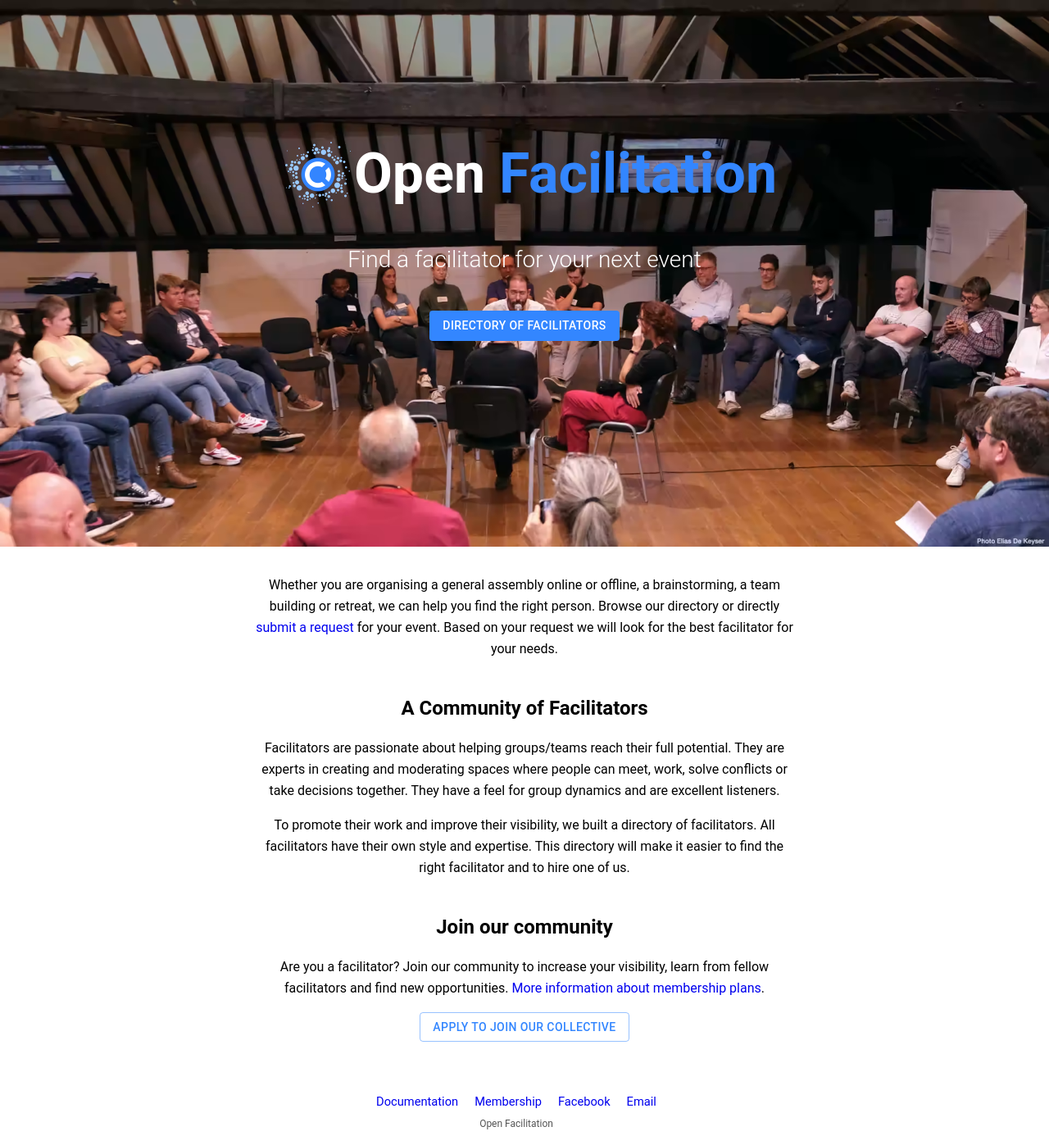
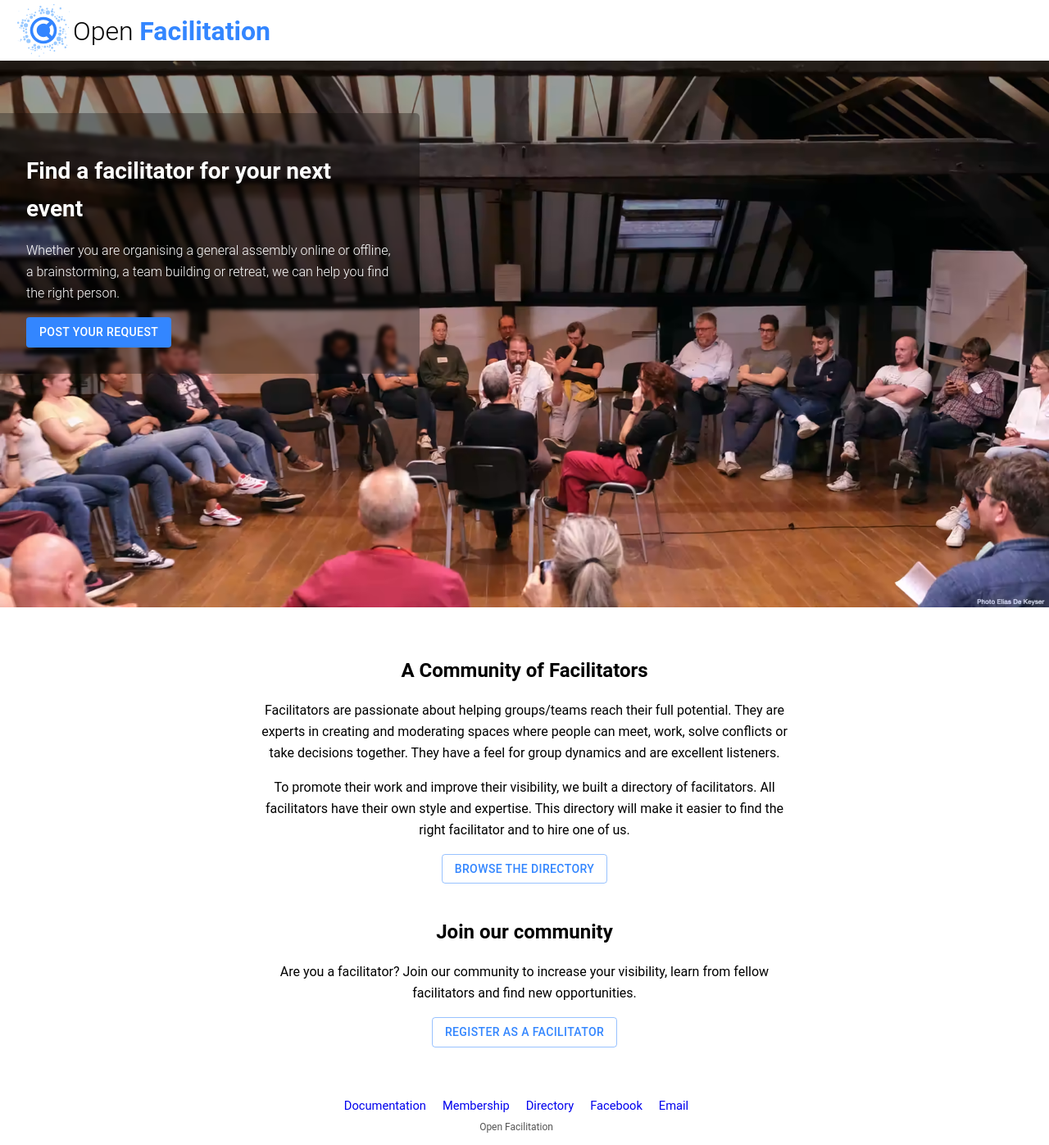
Before and after one commit to xdamman/openfacilitation, a Next.js app in the folder frontend/: page / in a window 1280 px wide. Shown: the whole page at 82% size. Built offline with nearby package versions, Linux system fonts and the light colour scheme.

Commit message:
fix avatar

```diff
--- a/frontend/components/FacilitatorRow.js
+++ b/frontend/components/FacilitatorRow.js
@@ -1,7 +1,8 @@
 import styled from "styled-components";
 import { Flex, Box } from "rebass";
 import numeral from "../lib/numeral";
-import { Icon, Avatar } from "../styles";
+import { Icon } from "../styles";
+import Avatar from "../components/Avatar";
 import Tags from "./Tags";
 
 const Row = styled.div`
--- a/frontend/components/Topbar.js
+++ b/frontend/components/Topbar.js
@@ -35,7 +35,7 @@
           <Link href="/">
             <A title="Go back to openfacilitation.com">
               <Logo
-                src="/images/openfacilitation-logo.png"
+                src="/images/openfacilitation-logo.svg"
                 alt="openfacilitation logo"
               />
             </A>
--- a/frontend/pages/index.js
+++ b/frontend/pages/index.js
@@ -1,5 +1,4 @@
 import styled from "styled-components";
-import Link from "next/link";
 import { Button } from "@material-ui/core";
 import { Flex, Box } from "rebass";
 import { space, layout, typography } from "styled-system";
@@ -42,6 +41,16 @@
 
 const Footer = styled.div({}, space);
 
+const FooterLinks = styled.div(
+  {
+    display: "flex",
+    flexWrap: "wrap",
+    alignItems: "center",
+    justifyContent: "center",
+  },
+  space
+);
+
 const FooterLink = styled.a`
   text-decoration: none;
   margin-right: 20px;
@@ -62,11 +71,13 @@
   {
     fontSize: "24px",
     color: "white",
-    fontWeight: 300,
-    margin: "-20px 0 40px 0",
+    fontWeight: 600,
   },
-  typography
+  typography,
+  space
 );
+
+const P = styled.p({ fontWeight: 300 }, typography);
 
 const H3 = styled.h2`
   font-size: 24px;x
@@ -81,26 +92,39 @@
     // filter: brightness(0.8);
     // transform: scale(1);
   }
-  margin-bottom: 0px;
 `;
 
+const CoverText = styled.div(
+  {
+    boxSizing: "border-box",
+    borderRadius: "0 5px 5px 0",
+    justifyContent: "center",
+    color: "white",
+    alignItems: "center",
+    flexDirection: "column",
+    position: "absolute",
+    top: 0,
+    backdropFilter: "blur(2px)",
+    background: "rgba(0, 0, 0, 0.3)",
+  },
+  space,
+  layout
+);
+
 const Topbar = styled.div`
-  top: -8px;
-  position: absolute;
-  // backdrop-filter: blur(2px);
-  // background: rgba(255, 255, 255, 0.2);
   width: 100%;
+  padding: 5px;
   height: 100%;
 `;
 
-const Logo = styled.div`
-  margin-top: -30px;
-`;
+const Logo = styled.div``;
 
 const LogoIcon = styled.img({}, space, layout);
 
 const Logotype = styled.h1`
-  color: white;
+  font-weight: 300;
+  margin: 2px 0 0 0;
+  color: black;
   & strong {
     color: rgb(51, 134, 255);
   }
@@ -137,6 +161,23 @@
         content="https://openfacilitation.com/images/openfacilitation-preview.jpg"
       />
     </Head>
+    <Topbar>
+      <Logo>
+        <Flex alignItems="center">
+          <LogoIcon
+            src="/images/openfacilitation-logo.svg"
+            width={[48, 52, 64]}
+            ml={[2, 3]}
+            mr={[1, 1]}
+          />
+          <Box fontSize={["12px", "14px", "16px"]}>
+            <Logotype>
+              Open <strong>Facilitation</strong>
+            </Logotype>
+          </Box>
+        </Flex>
+      </Logo>
+    </Topbar>
     <Cover>
       <picture>
         <source
@@ -152,55 +193,34 @@
           src="/images/openfacilitation-cover.jpg"
         />
       </picture>
-      <Topbar>
-        <Flex
-          justifyContent="center"
-          alignItems="center"
-          flexDirection="column"
-          height="85%"
+      <CoverText
+        mt={[0, 5, 5]}
+        ml={0}
+        width={["100%", "50%", "40%"]}
+        p={[3, 3, 4]}
       >
-          <Logo>
-            <Flex alignItems="center">
-              <LogoIcon
-                src="/images/openfacilitation-logo.png"
-                width={[48, 64, 80]}
-                ml={[2, 3]}
-                mr={[1, 1]}
-              />
-              <Box fontSize={["16px", "22px", "34px"]}>
-                <Logotype>
-                  Open <strong>Facilitation</strong>
-                </Logotype>
-              </Box>
-            </Flex>
-          </Logo>
-          <H2 fontSize={["18px", "20px", "28px"]}>
+        <H2 fontSize={["18px", "20px", "28px"]} my={[2, 2, 3]}>
           Find a facilitator for your next event
         </H2>
+        <P fontSize={["13px", "14px", "16px"]}>
+          Whether you are organising a general assembly online or offline, a
+          brainstorming, a team building or retreat, we can help you find the
+          right person.
+        </P>
         <Button
           color="primary"
           variant="contained"
-            href="/directory"
+          href="/request"
           size="medium"
           disableElevation
         >
-            Directory of facilitators
+          Post your request
         </Button>
-        </Flex>
-      </Topbar>
+      </CoverText>
     </Cover>
     <Page>
       <center>
         <About>
-          <p>
-            Whether you are organising a general assembly online or offline, a
-            brainstorming, a team building or retreat, we can help you find the
-            right person. Browse our directory or directly{" "}
-            <Link href="/request">submit a request</Link> for your event. Based
-            on your request we will look for the best facilitator for your
-            needs.
-          </p>
-
           <H3>A Community of Facilitators</H3>
           <p>
             Facilitators are passionate about helping groups/teams reach their
@@ -215,16 +235,20 @@
             expertise. This directory will make it easier to find the right
             facilitator and to hire one of us.
           </p>
+          <Button
+            color="primary"
+            variant="outlined"
+            href="/directory"
+            disableElevation
+          >
+            Browse the directory
+          </Button>
 
           <H3>Join our community</H3>
           <p>
             Are you a facilitator? Join our community to increase your
             visibility, learn from fellow facilitators and find new
-            opportunities.{" "}
-            <Link href="https://docs.openfacilitation.com/membership">
-              More information about membership plans
-            </Link>
-            .
+            opportunities.
             <Flex justifyContent="center">
               <Box mt={3}>
                 <Button
@@ -233,7 +257,7 @@
                   href="/join"
                   disableElevation
                 >
-                  Apply to join our collective
+                  REGISTER AS A FACILITATOR
                 </Button>
               </Box>
             </Flex>
@@ -241,17 +265,22 @@
         </About>
 
         <Footer mt={60}>
+          <FooterLinks>
             <FooterLink href="https://docs.openfacilitation.com">
               Documentation
             </FooterLink>
             <FooterLink href="https://docs.openfacilitation.com/membership">
               Membership
             </FooterLink>
+            <FooterLink href="/directory">Directory</FooterLink>
             <FooterLink href="https://www.facebook.com/Open-Facilitation-107301451109828/">
               Facebook
             </FooterLink>
-          <FooterLink href="mailto:info@openfacilitation.com">Email</FooterLink>
-          <br />
+            <FooterLink href="mailto:info@openfacilitation.com">
+              Email
+            </FooterLink>
+          </FooterLinks>
+
           <Fineprint>Open Facilitation</Fineprint>
         </Footer>
       </center>
--- a/frontend/pages/profiles/[facilitatorid].js
+++ b/frontend/pages/profiles/[facilitatorid].js
@@ -5,7 +5,7 @@
 import Tags from "../../components/Tags";
 import Topbar from "../../components/Topbar";
 import Events from "../../components/Events";
-import { Avatar } from "../../styles";
+import { Avatar } from "../../components/Avatar";
 import { pluralize } from "../../lib/helpers";
 import StickyBox from "react-sticky-box";
 import FooterButton from "../../components/FooterButton";
@@ -58,7 +58,7 @@
           <Topbar title={facilitator.name} />
         </StickyBox>
         <Box my={5}>
-          <Avatar src={facilitator.picture.large} />
+          <Avatar src={facilitator.picture.large} width={128} />
         </Box>
         <Box my={4} mx={2}>
           <Description>{facilitator.description}</Description>
--- a/frontend/styles/index.js
+++ b/frontend/styles/index.js
@@ -6,9 +6,3 @@
   margin-right: 5px;
   float: left;
 `;
-
-export const Avatar = styled.img`
-  border-radius: 50%;
-  border: 3px solid #9ccafe;
-  max-height: 128px;
-`;
```
Also changed, not shown: frontend/components/Avatar.js (added, +15 -0 lines), frontend/public/images/openfacilitation-logo.svg (added). Lines whose indentation alone changed are shown as unchanged.
